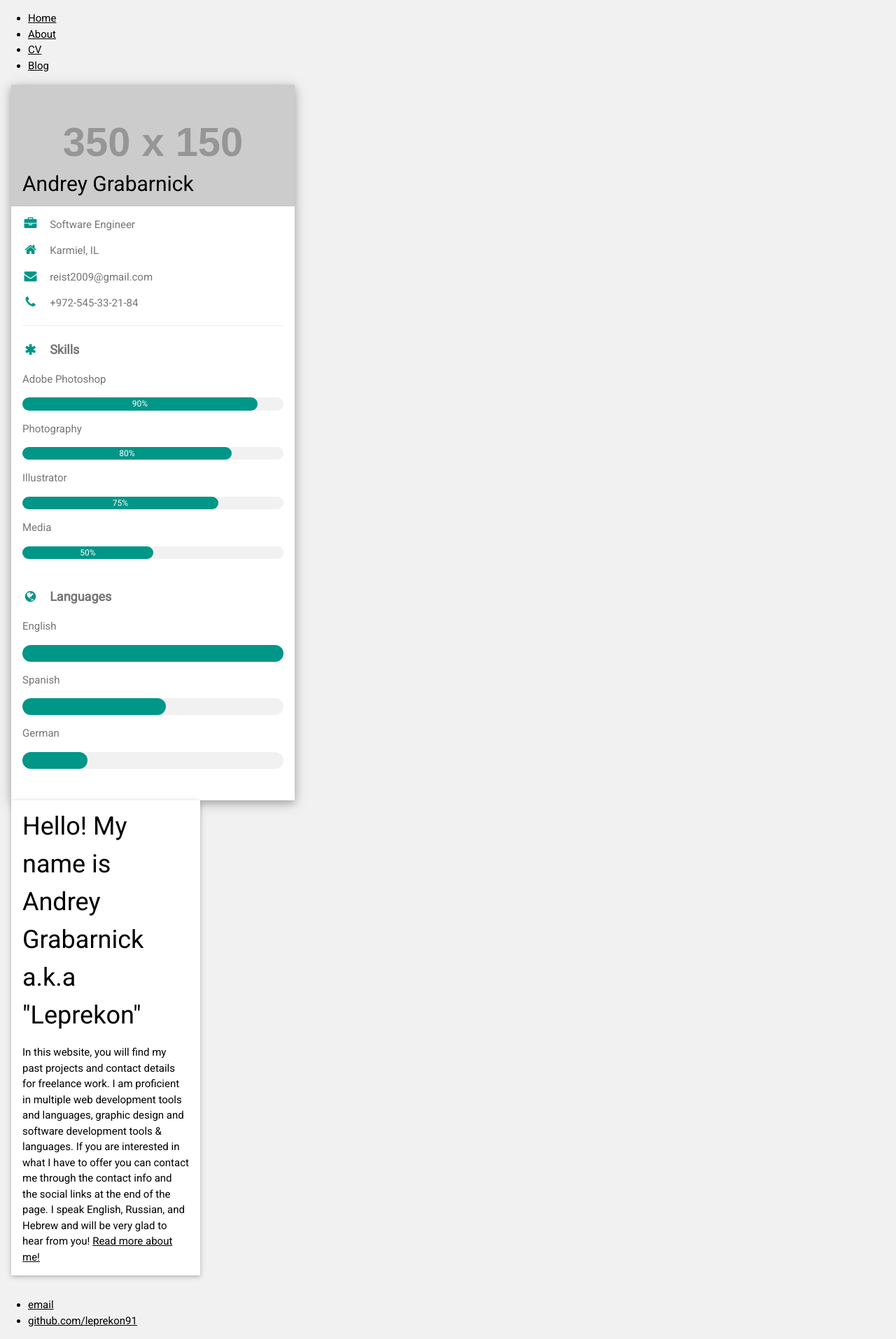
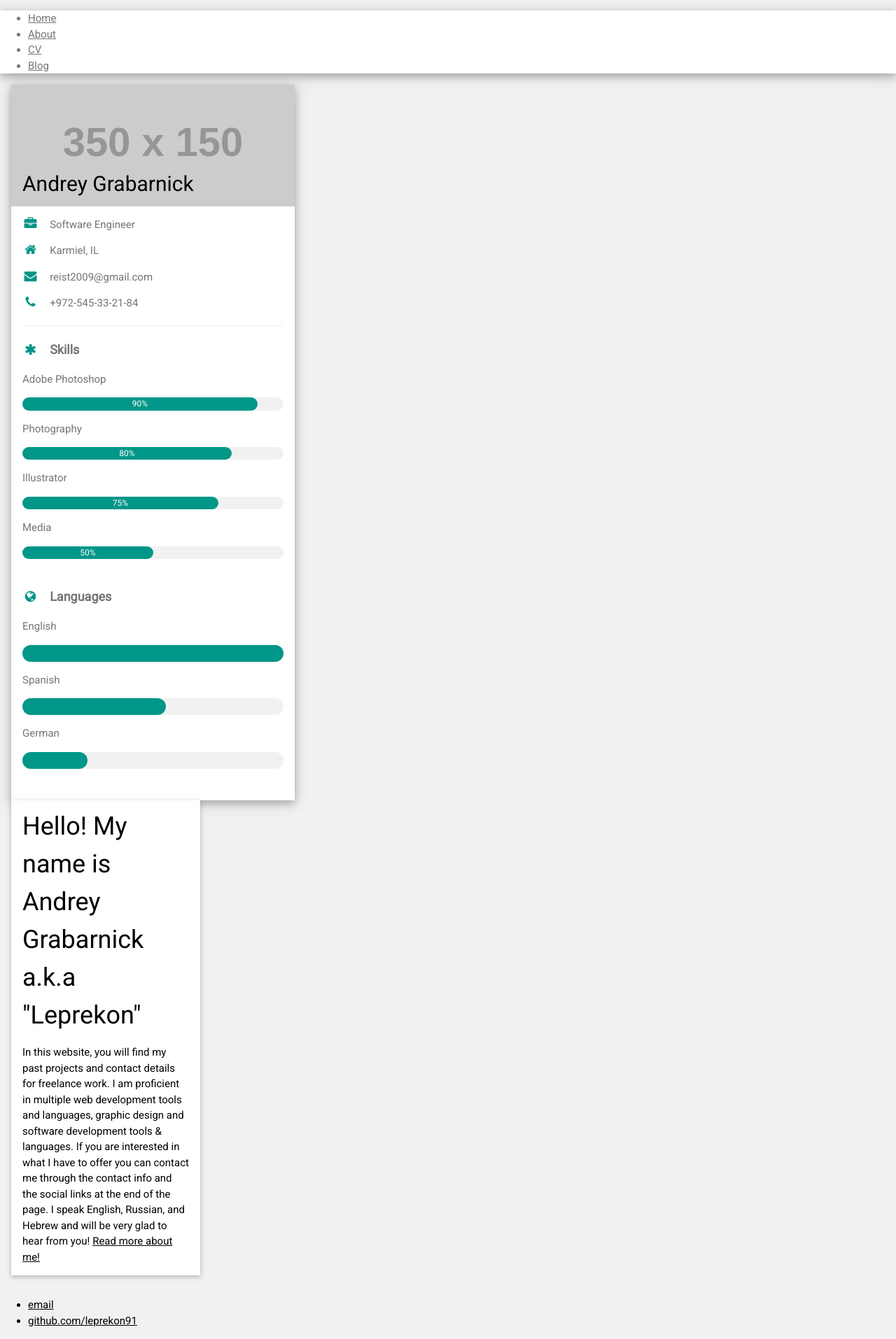
Before and after one commit to leprekon91/leprekon91.github.io, a Jekyll site: the page built from index.html, in a window 1280 px wide. Shown: the whole page at 70% size. Built offline with Jekyll 4.4.1, drawn with Linux system fonts in a browser that asks for light colours.

Commit message:
default changes

```diff
--- a/_layouts/default.html
+++ b/_layouts/default.html
@@ -12,6 +12,7 @@
         <style>html,body,h1,h2,h3,h4,h5,h6 {font-family: "Roboto", sans-serif}</style>
     </head>
     <body class="w3-light-grey">
+        <div class="w3-white w3-text-grey w3-card-4">
             <nav>
                 <ul>
                     <li><a href="/">Home</a></li>
@@ -20,7 +21,10 @@
                     <li><a href="/blog">Blog</a></li>
                 </ul>
             </nav>
-        <div class="w3-content w3-margin-top container" style="max-width:1400px;">
+        </div>
+        <!-- Page Container -->
+        <div class="w3-content w3-margin-top" style="max-width:1400px;">
+
             <!-- The Grid -->
             <div class="w3-row-padding">
                 {{ content }}
```
Lines whose indentation alone changed are shown as unchanged.
